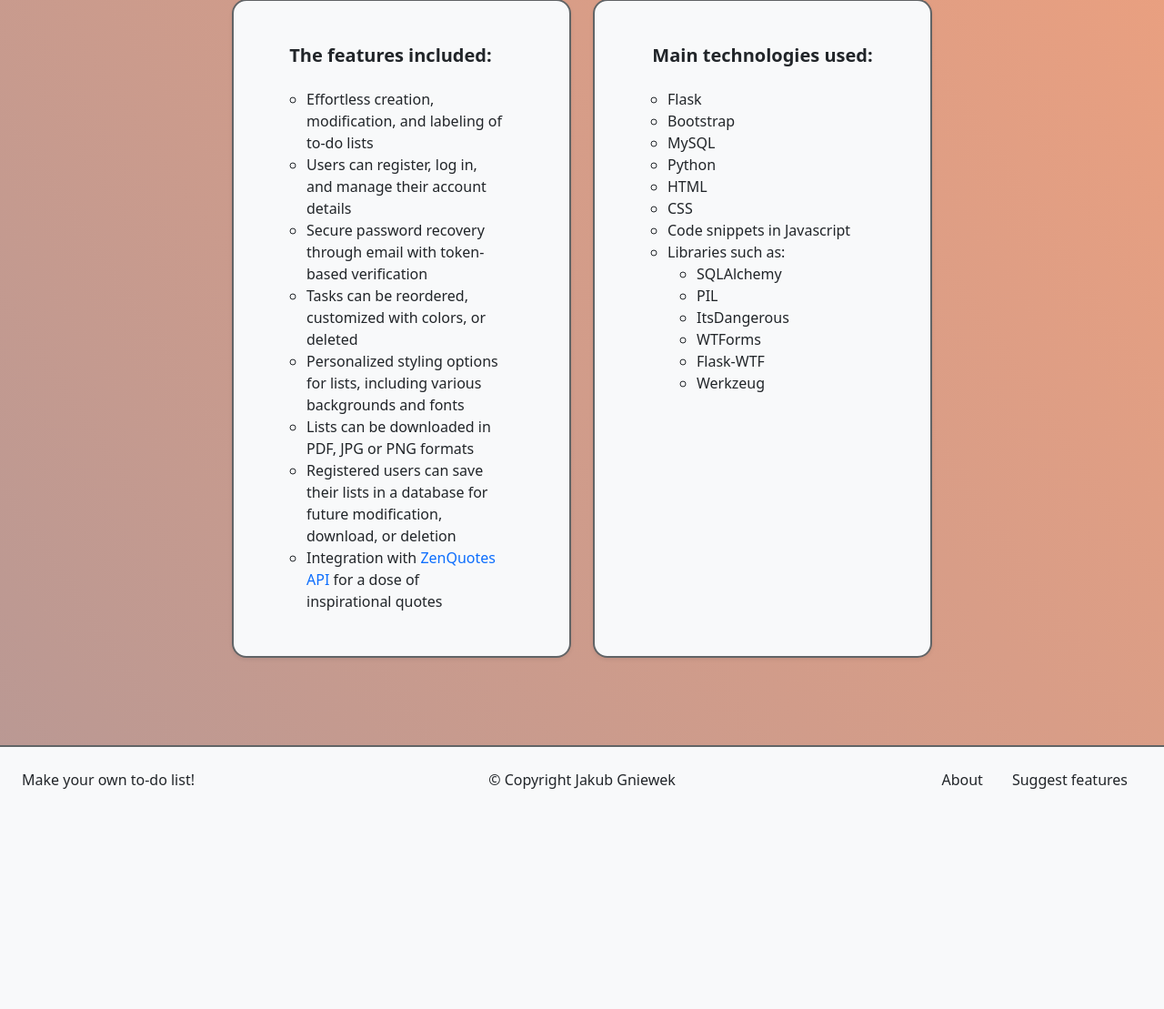
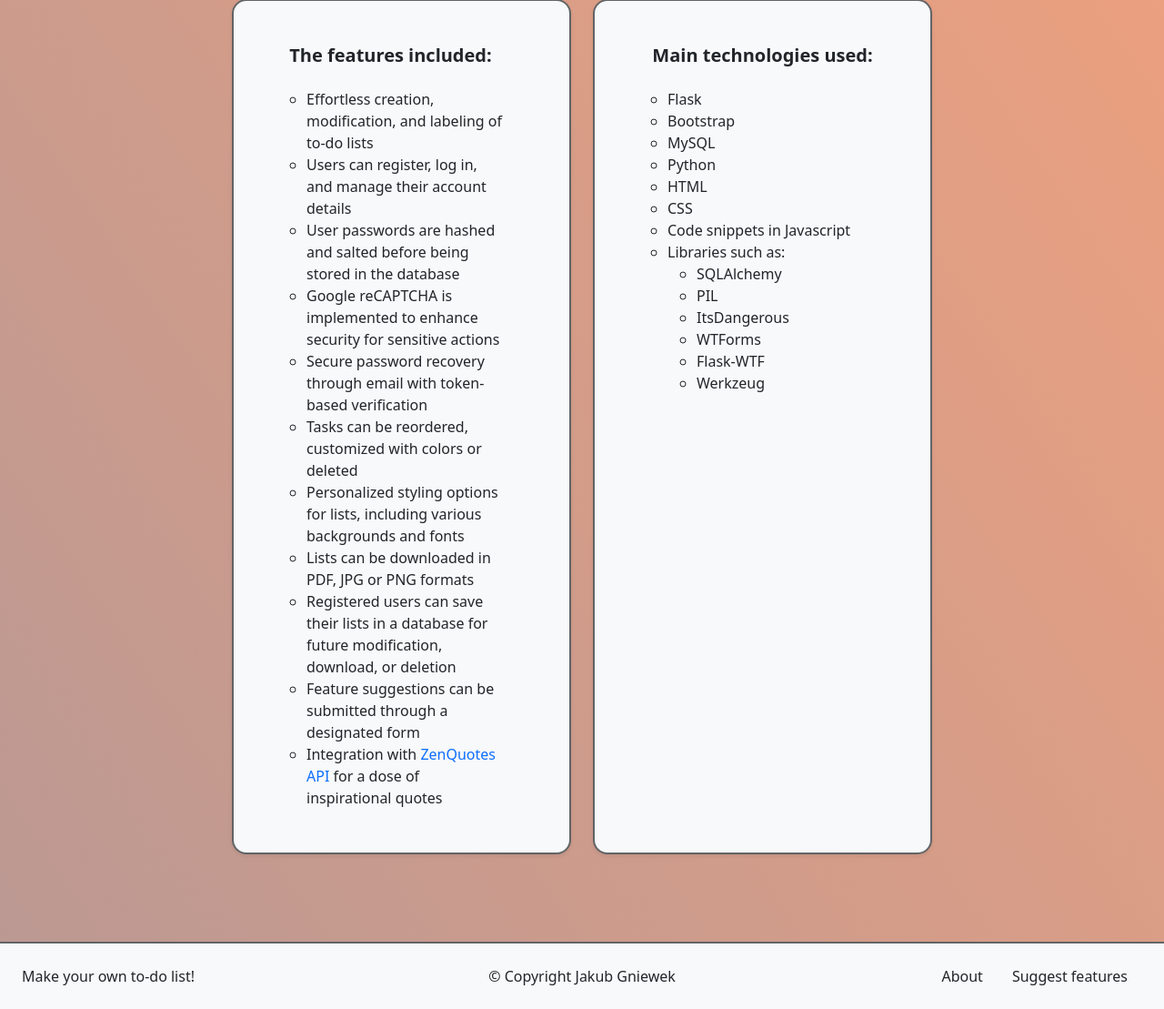
Before and after one commit to Pashinger/To-do-list, a Flask app: page /about in a window 1280 px wide. Shown: the part 480-1589 px from the top of the page at 91% size. Before the commit the page ends 1347 px from the top, so only its background shows below. Run offline with Flask 3, Linux system fonts and the light colour scheme; some libraries are stand-ins or nearby versions.

Commit message:
Added LICENSE.txt, updated features list in about.html

```diff
--- a/templates/about.html
+++ b/templates/about.html
@@ -27,11 +27,14 @@
           <ul class="custom-list card-text mb-auto">
             <li>Effortless creation, modification, and labeling of to-do lists</li>
             <li>Users can register, log in, and manage their account details</li>
+            <li>User passwords are hashed and salted before being stored in the database</li>
+            <li>Google reCAPTCHA is implemented to enhance security for sensitive actions</li>
             <li>Secure password recovery through email with token-based verification</li>
-            <li>Tasks can be reordered, customized with colors, or deleted</li>
+            <li>Tasks can be reordered, customized with colors or deleted</li>
             <li>Personalized styling options for lists, including various backgrounds and fonts</li>
             <li>Lists can be downloaded in PDF, JPG or PNG formats</li>
             <li>Registered users can save their lists in a database for future modification, download, or deletion</li>
+            <li>Feature suggestions can be submitted through a designated form</li>
             <li>Integration with <a href="https://zenquotes.io/" class="text-decoration-none" target="_blank">ZenQuotes API</a> for a dose of inspirational quotes</li>
           </ul>
       </div>
```
Also changed, not shown: LICENSE.txt (added).
